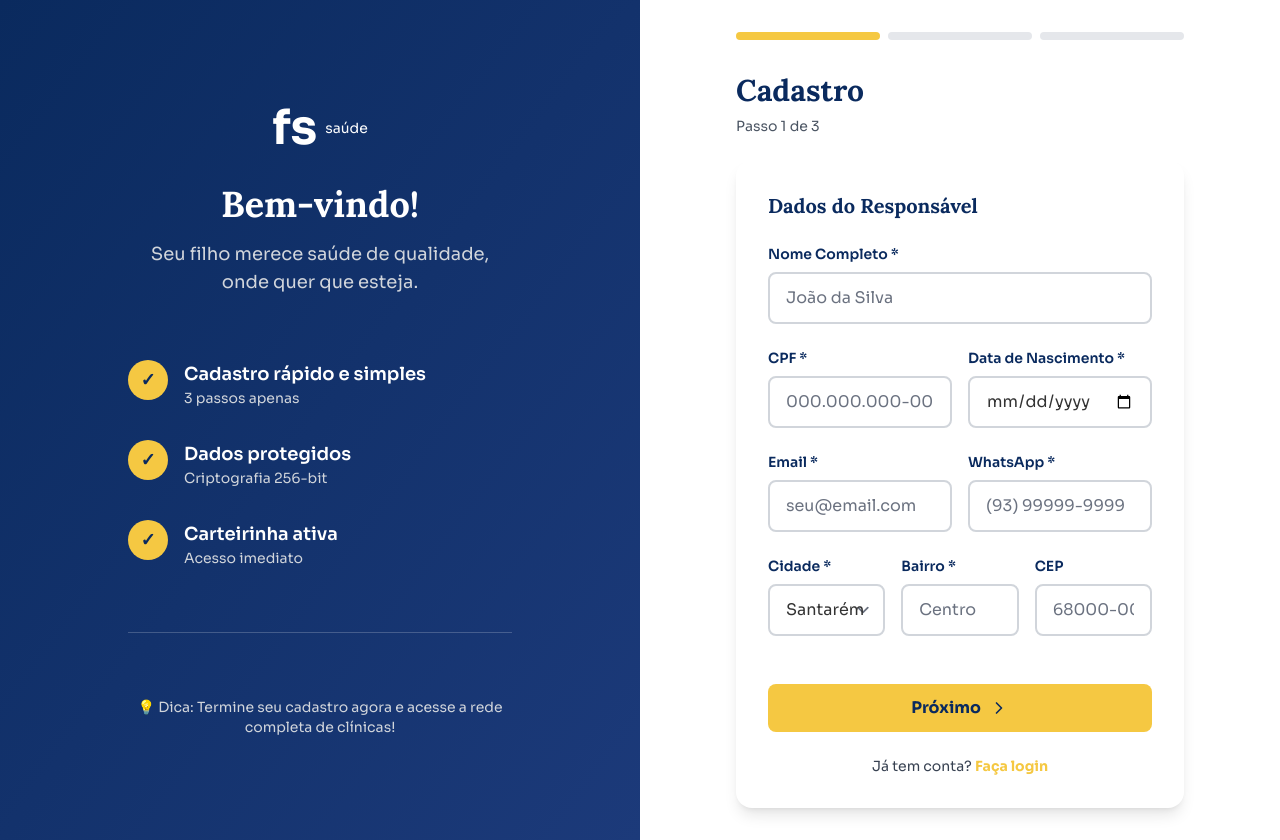
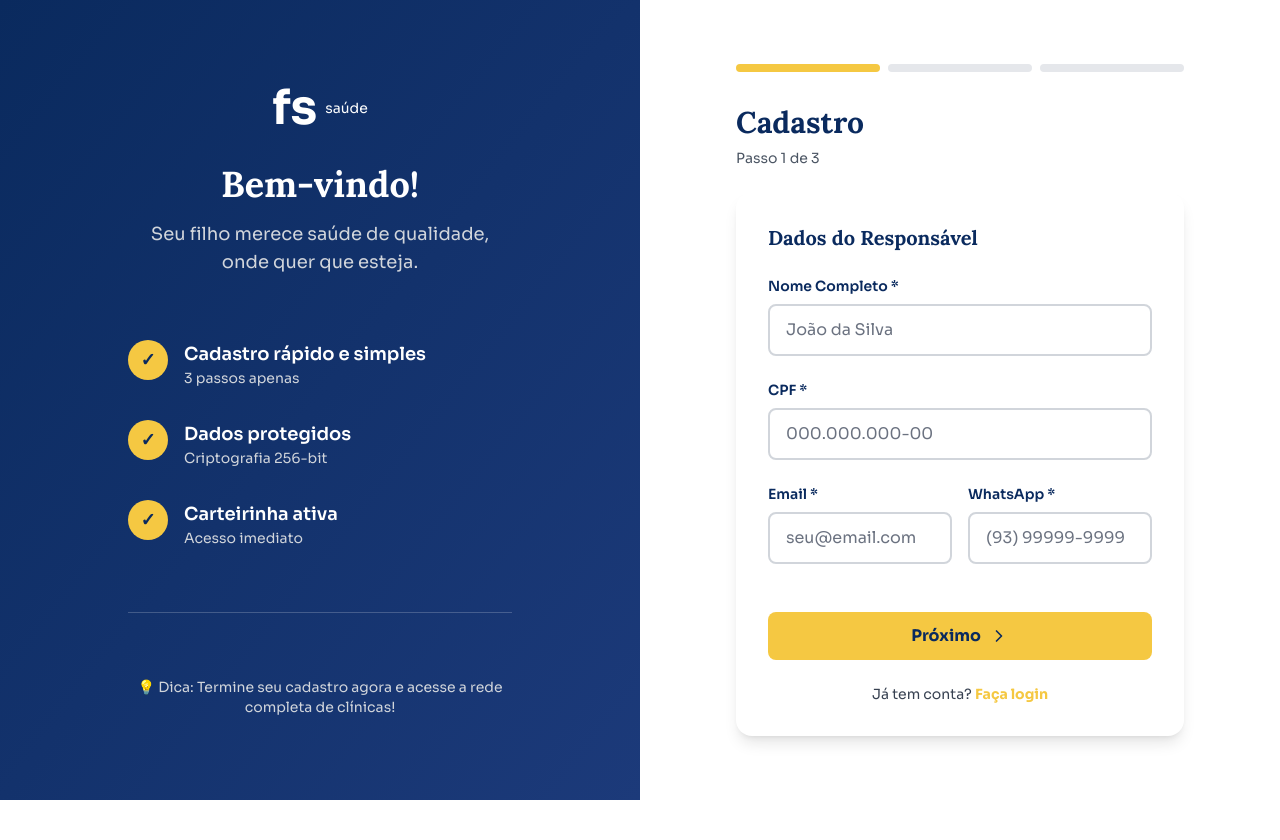
Before and after one commit to agapenegociosdigitais-beep/futurasaude, a Next.js app: page /cadastro in a window 1280 px wide. After the commit the page ends 800 px from the top, so only its background shows below. Built offline with nearby package versions, Linux system fonts and the light colour scheme.

Commit message:
feat: cadastro responsavel - remove data nascimento, cidade, bairro e cep

```diff
--- a/app/cadastro/page.tsx
+++ b/app/cadastro/page.tsx
@@ -68,10 +68,7 @@ export default function CadastroPage() {
         !formData.nome_completo ||
         !formData.cpf ||
         !formData.email ||
-        !formData.whatsapp ||
-        !formData.data_nascimento ||
-        !formData.cidade ||
-        !formData.bairro
+        !formData.whatsapp
       ) {
         setError('Preencha todos os campos obrigatórios');
         return;
@@ -246,7 +243,6 @@ export default function CadastroPage() {
                     />
                   </div>
 
-                  <div className="grid md:grid-cols-2 gap-4">
                   <div>
                     <label className="block text-sm font-semibold text-[#0a2a5e] mb-2">
                       CPF *
@@ -259,19 +255,6 @@ export default function CadastroPage() {
                       placeholder="000.000.000-00"
                       className="w-full px-4 py-3 border-2 border-gray-300 rounded-lg focus:border-[#f5c842] focus:outline-none"
                     />
-                    </div>
-                    <div>
-                      <label className="block text-sm font-semibold text-[#0a2a5e] mb-2">
-                        Data de Nascimento *
-                      </label>
-                      <input
-                        type="date"
-                        name="data_nascimento"
-                        value={formData.data_nascimento}
-                        onChange={handleChange}
-                        className="w-full px-4 py-3 border-2 border-gray-300 rounded-lg focus:border-[#f5c842] focus:outline-none"
-                      />
-                    </div>
                   </div>
 
                   <div className="grid md:grid-cols-2 gap-4">
@@ -298,52 +281,6 @@ export default function CadastroPage() {
                         value={formData.whatsapp}
                         onChange={handleChange}
                         placeholder="(93) 99999-9999"
-                        className="w-full px-4 py-3 border-2 border-gray-300 rounded-lg focus:border-[#f5c842] focus:outline-none"
-                      />
-                    </div>
-                  </div>
-
-                  <div className="grid md:grid-cols-3 gap-4">
-                    <div>
-                      <label className="block text-sm font-semibold text-[#0a2a5e] mb-2">
-                        Cidade *
-                      </label>
-                      <select
-                        name="cidade"
-                        value={formData.cidade}
-                        onChange={handleChange}
-                        className="w-full px-4 py-3 border-2 border-gray-300 rounded-lg focus:border-[#f5c842] focus:outline-none"
-                      >
-                        <option>Santarém</option>
-                        <option>Itaituba</option>
-                        <option>Altamira</option>
-                        <option>Marabá</option>
-                        <option>Outra</option>
-                      </select>
-                    </div>
-                    <div>
-                      <label className="block text-sm font-semibold text-[#0a2a5e] mb-2">
-                        Bairro *
-                      </label>
-                      <input
-                        type="text"
-                        name="bairro"
-                        value={formData.bairro}
-                        onChange={handleChange}
-                        placeholder="Centro"
-                        className="w-full px-4 py-3 border-2 border-gray-300 rounded-lg focus:border-[#f5c842] focus:outline-none"
-                      />
-                    </div>
-                    <div>
-                      <label className="block text-sm font-semibold text-[#0a2a5e] mb-2">
-                        CEP
-                      </label>
-                      <input
-                        type="text"
-                        name="cep"
-                        value={formData.cep}
-                        onChange={handleChange}
-                        placeholder="68000-000"
                         className="w-full px-4 py-3 border-2 border-gray-300 rounded-lg focus:border-[#f5c842] focus:outline-none"
                       />
                     </div>
```
Lines whose indentation alone changed are shown as unchanged.
